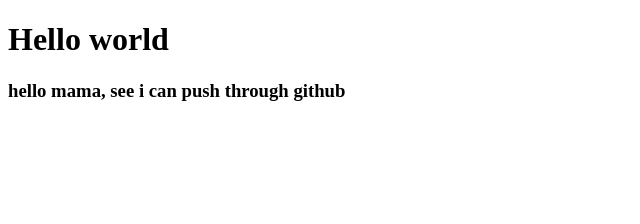
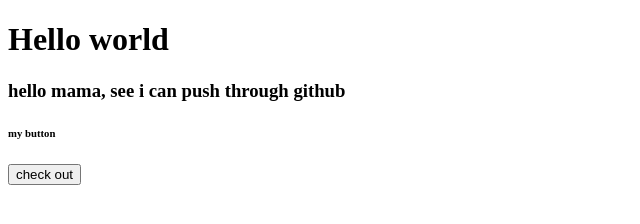
Before and after one commit to Shahinul-Islam/hello-world-basic-practice, a plain HTML site: page index.html in a window 1280 px wide. Shown: the whole page, without its empty margins (0-640 px from the left). Drawn offline with Linux system fonts and the light colour scheme.

Commit message:
my button added

```diff
--- a/index.html
+++ b/index.html
@@ -9,5 +9,7 @@
 <body>
     <h1>Hello world</h1>
     <h3>hello mama, see i can push through github</h3>
+    <h6>my button</h6>
+    <button>check out</button>
 </body>
 </html>
```
